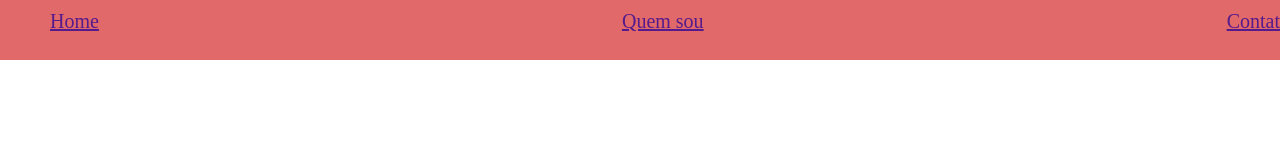
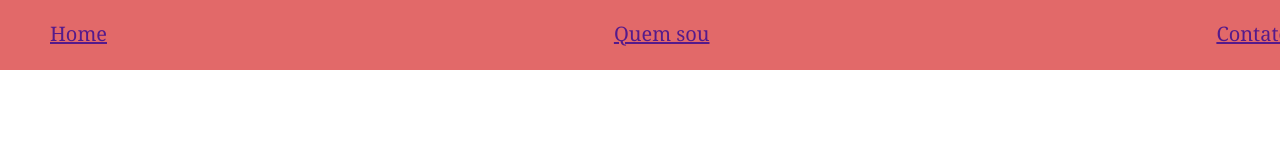
Before and after one commit to jess-figueiredo/WEB-I, a plain HTML site: page index.html in a window 1280 px wide. Drawn offline with Linux system fonts and the light colour scheme.

Commit message:
testando

```diff
--- a/index.html
+++ b/index.html
@@ -14,5 +14,8 @@
             <li><a href="">Contato</a></li>
         </ul>
     </nav>
+    <div>
+        Olá Mundo!
+    </div>
 </body>
 </html>
--- a/style.css
+++ b/style.css
@@ -2,14 +2,15 @@
     justify-content: center;
     margin: 0%;
     font-size: 20px;
+    font-family:Georgia, 'Times New Roman', Times, serif;
 }
 nav{
     background-color: rgb(226, 105, 105);
-
     position: fixed;
     width: 100%;
     height: 40px;
     padding: 10px;
+    padding-top: 20px;
 }
 
 nav ul{
```
